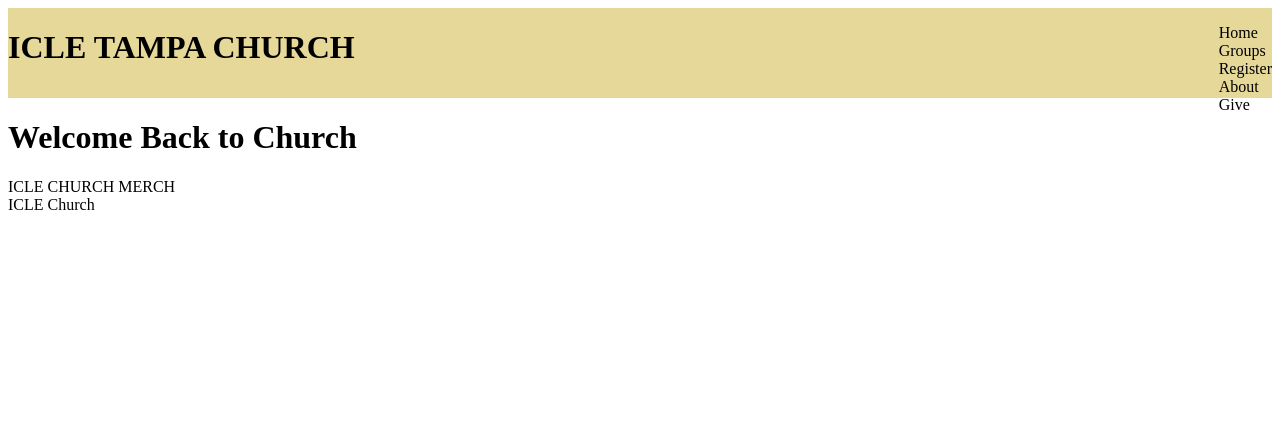
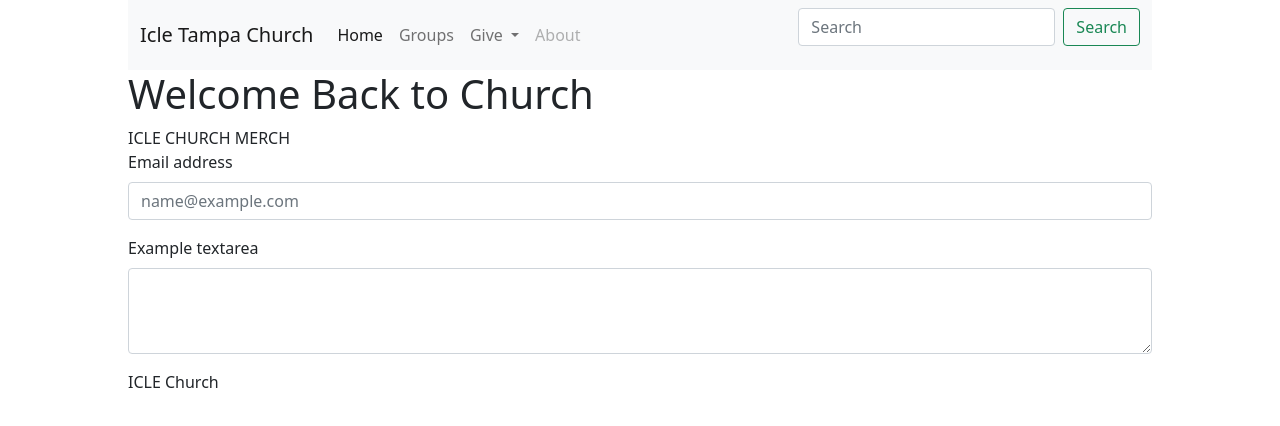
Before and after one commit to atjaqueline/church-landing-page, a plain HTML site: page index.html in a window 1280 px wide. Drawn offline with nearby package versions, Linux system fonts and the light colour scheme.

Commit message:
Update index.html

```diff
--- a/css/styles.css
+++ b/css/styles.css
@@ -6,13 +6,7 @@ ul {
     list-style-type: none;
 }
 
-header {
-    height: 90px;
-    background-color: rgb(230, 216, 153);
+body {
+    max-width: 80%;
+    margin: 0 auto;
 }
-
-header {
-    display: flex;
-    flex-direction: row;
-    justify-content: space-between;
-}
--- a/index.html
+++ b/index.html
@@ -1,25 +1,66 @@
 <html>
 
 <head>
+    <link href="https://cdn.jsdelivr.net/npm/bootstrap@5.1.3/dist/css/bootstrap.min.css" rel="stylesheet" integrity="sha384-1BmE4kWBq78iYhFldvKuhfTAU6auU8tT94WrHftjDbrCEXSU1oBoqyl2QvZ6jIW3" crossorigin="anonymous">
     <link rel="stylesheet" href="css/styles.css">
 </head>
 
 <header>
-    <h1>ICLE TAMPA CHURCH</h1>
-    <nav>
-        <ul>
-            <li>Home</li>
-            <li>Groups</li>
-            <li>Register</li>
-            <li>About</li>
-            <li>Give</li>
-        </ul>
+    <nav class="navbar navbar-expand-lg navbar-light bg-light">
+        <div class="container-fluid">
+            <a class="navbar-brand" href="#">Icle Tampa Church</a>
+            <button class="navbar-toggler" type="button" data-bs-toggle="collapse" data-bs-target="#navbarSupportedContent" aria-controls="navbarSupportedContent" aria-expanded="false" aria-label="Toggle navigation">
+            <span class="navbar-toggler-icon"></span>
+          </button>
+            <div class="collapse navbar-collapse" id="navbarSupportedContent">
+                <ul class="navbar-nav me-auto mb-2 mb-lg-0">
+                    <li class="nav-item">
+                        <a class="nav-link active" aria-current="page" href="#">Home</a>
+                    </li>
+                    <li class="nav-item">
+                        <a class="nav-link" href="#">Groups</a>
+                    </li>
+                    <li class="nav-item dropdown">
+                        <a class="nav-link dropdown-toggle" href="#" id="navbarDropdown" role="button" data-bs-toggle="dropdown" aria-expanded="false">
+                  Give
+                </a>
+                        <ul class="dropdown-menu" aria-labelledby="navbarDropdown">
+                            <li><a class="dropdown-item" href="#">Action</a></li>
+                            <li><a class="dropdown-item" href="#">Another action</a></li>
+                            <li>
+                                <hr class="dropdown-divider">
+                            </li>
+                            <li><a class="dropdown-item" href="#">Something else here</a></li>
+                        </ul>
+                    </li>
+                    <li class="nav-item">
+                        <a class="nav-link disabled">About</a>
+                    </li>
+                </ul>
+                <form class="d-flex">
+                    <input class="form-control me-2" type="search" placeholder="Search" aria-label="Search">
+                    <button class="btn btn-outline-success" type="submit">Search</button>
+                </form>
+            </div>
+        </div>
     </nav>
+
 </header>
 
 <body>
     <h1>Welcome Back to Church</h1>
     <section class="merch">ICLE CHURCH MERCH</section>
+
+
+
+    <div class="mb-3">
+        <label for="exampleFormControlInput1" class="form-label">Email address</label>
+        <input type="email" class="form-control" id="exampleFormControlInput1" placeholder="name@example.com">
+    </div>
+    <div class="mb-3">
+        <label for="exampleFormControlTextarea1" class="form-label">Example textarea</label>
+        <textarea class="form-control" id="exampleFormControlTextarea1" rows="3"></textarea>
+    </div>
 </body>
 <footer>ICLE Church</footer>
 
```
